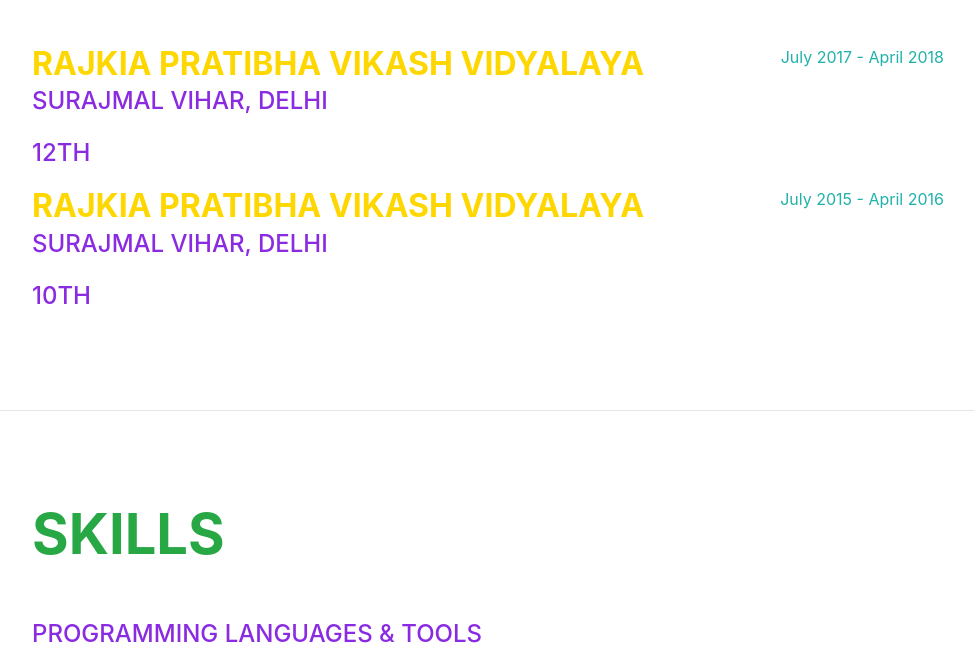
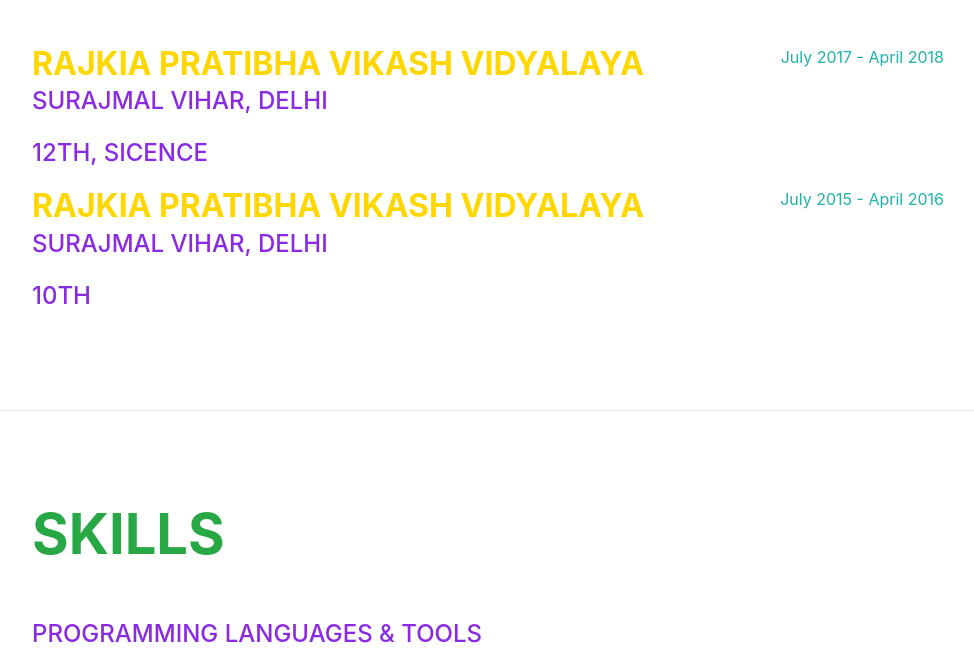
Before and after one commit to jaiklen/Portfolio, a plain HTML site: page index.html in a window 1280 px wide. Shown: the part 1204-1861 px from the top of the page, without its empty margins (288-1262 px from the left). Drawn offline with nearby package versions, Linux system fonts and the light colour scheme; a web font is replaced by a local one.

Commit message:
Update index.html

```diff
--- a/index.html
+++ b/index.html
@@ -140,7 +140,7 @@
                     <div class="flex-grow-1">
                         <h3 class="mb-0">Rajkia Pratibha Vikash Vidyalaya</h3>
                         <div class="subheading mb-3">Surajmal Vihar, Delhi</div>
-                        <div class="subheading mb-3">12th</div>
+                        <div class="subheading mb-3">12th, Sicence</div>
 
                     </div>
                     <div class="flex-shrink-0"><span class="text-primary">July 2017 - April 2018</span></div>
```
